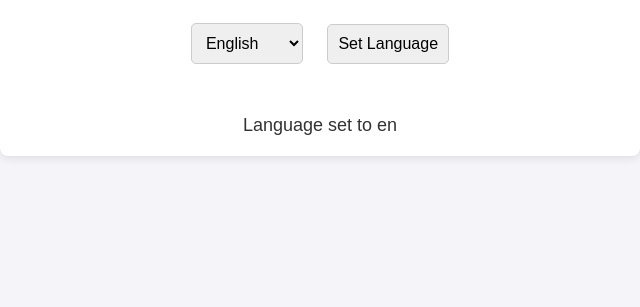
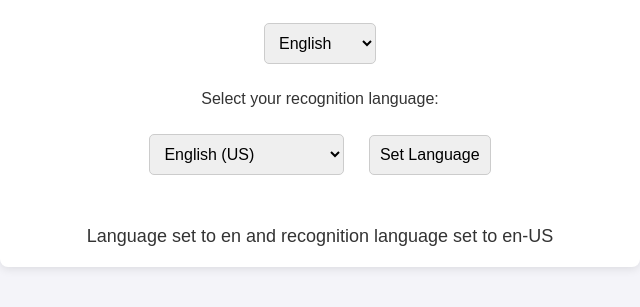
Before and after one commit to ThutaCodes/Interpreter_Azure, a plain HTML site: page index.html in a window 1280 px wide. Both pictures are taken after a click on the button "Set Language". Shown: the part 139-446 px from the top of the page, without its empty margins (320-960 px from the left). Drawn offline with Linux system fonts and the light colour scheme.

Commit message:
Add recognition language selection and update WebSocket handling for live translation

```diff
--- a/client.js
+++ b/client.js
@@ -2,6 +2,9 @@ const serverUrl = "ws://localhost:8765";
 const socket = new WebSocket(serverUrl);
 
 const languageSelector = document.getElementById("languageSelector");
+const recognitionLanguageSelector = document.getElementById(
+  "recognitionLanguageSelector"
+);
 const setLanguageButton = document.getElementById("setLanguage");
 const outputDiv = document.getElementById("output");
 
@@ -53,7 +56,15 @@ socket.addEventListener("error", (error) => {
 
 setLanguageButton.addEventListener("click", () => {
   const selectedLanguage = languageSelector.value;
-  socket.send(JSON.stringify({ language: selectedLanguage }));
-  console.log(`Language set to ${selectedLanguage}`);
-  outputDiv.textContent += `\nLanguage set to ${selectedLanguage}`;
+  const selectedRecognitionLanguage = recognitionLanguageSelector.value;
+  socket.send(
+    JSON.stringify({
+      language: selectedLanguage,
+      recognition_language: selectedRecognitionLanguage,
+    })
+  );
+  console.log(
+    `Language set to ${selectedLanguage} and recognition language set to ${selectedRecognitionLanguage}`
+  );
+  outputDiv.textContent += `\nLanguage set to ${selectedLanguage} and recognition language set to ${selectedRecognitionLanguage}`;
 });
--- a/index.html
+++ b/index.html
@@ -57,6 +57,21 @@
       <option value="ar">Arabic</option>
       <option value="ur">Urdu</option>
     </select>
+    <p>Select your recognition language:</p>
+    <select id="recognitionLanguageSelector">
+      <option value="en-US">English (US)</option>
+      <option value="fr-FR">French (France)</option>
+      <option value="es-ES">Spanish (Spain)</option>
+      <option value="de-DE">German (Germany)</option>
+      <option value="it-IT">Italian (Italy)</option>
+      <option value="zh-CN">Chinese (China)</option>
+      <option value="ja-JP">Japanese (Japan)</option>
+      <option value="ko-KR">Korean (Korea)</option>
+      <option value="th-TH">Thai (Thailand)</option>
+      <option value="hi-IN">Hindi (India)</option>
+      <option value="ar-SA">Arabic (Saudi Arabia)</option>
+      <option value="ur-PK">Urdu (Pakistan)</option>
+    </select>
     <button id="setLanguage">Set Language</button>
     <div id="output"></div>
   </div>
```
Also changed, not shown: 1 other file.
